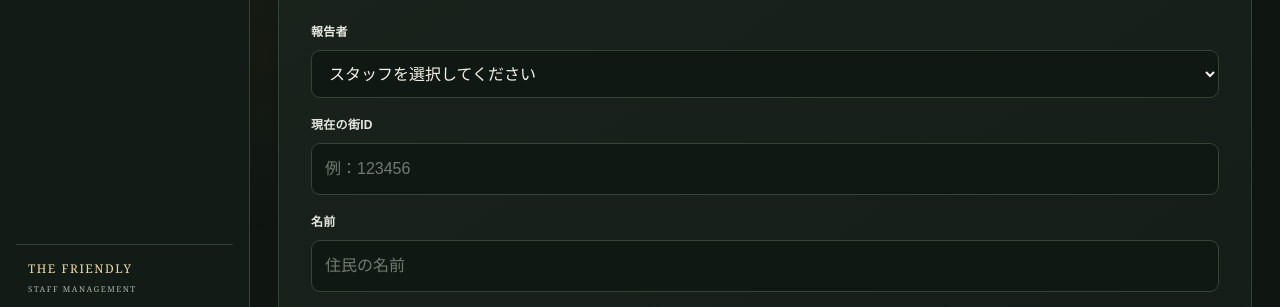
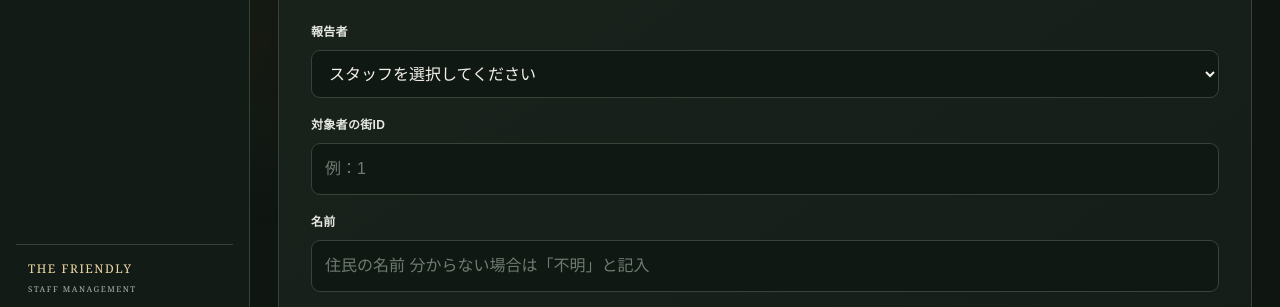
Before and after one commit to komuhana1216/lemontown.the-friendly, a plain HTML site: page index.html in a window 1280 px wide. Both pictures are taken after a click on the button "⚑ 注意報告". Shown: the part 472-779 px from the top of the page. Drawn offline with Linux system fonts and the light colour scheme.

Commit message:
Update index.html

```diff
--- a/index.html
+++ b/index.html
@@ -380,8 +380,8 @@
       </div>
       <form id="resident-report-form">
         <div class="field"><label for="report-staff">報告者</label><select id="report-staff" required><option value="">スタッフを選択してください</option></select></div>
-        <div class="field"><label for="resident-id">現在の街ID</label><input id="resident-id" maxlength="100" required placeholder="例：123456"></div>
-        <div class="field"><label for="resident-name">名前</label><input id="resident-name" maxlength="100" required placeholder="住民の名前"></div>
+        <div class="field"><label for="resident-id">対象者の街ID</label><input id="resident-id" maxlength="100" required placeholder="例：1"></div>
+        <div class="field"><label for="resident-name">名前</label><input id="resident-name" maxlength="100" required placeholder="住民の名前 分からない場合は「不明」と記入"></div>
         <div class="field"><label for="resident-report-content">注意報告内容</label><textarea id="resident-report-content" rows="6" maxlength="3000" required placeholder="確認できた事実・日時・状況などを具体的に記入してください。"></textarea><small>事実に基づく内容を記載してください。報告内容は管理者のみ閲覧できます。</small></div>
         <button class="primary-button" id="submit-resident-report" type="submit"><span>注意報告を送信</span><span>→</span></button>
       </form>
```
